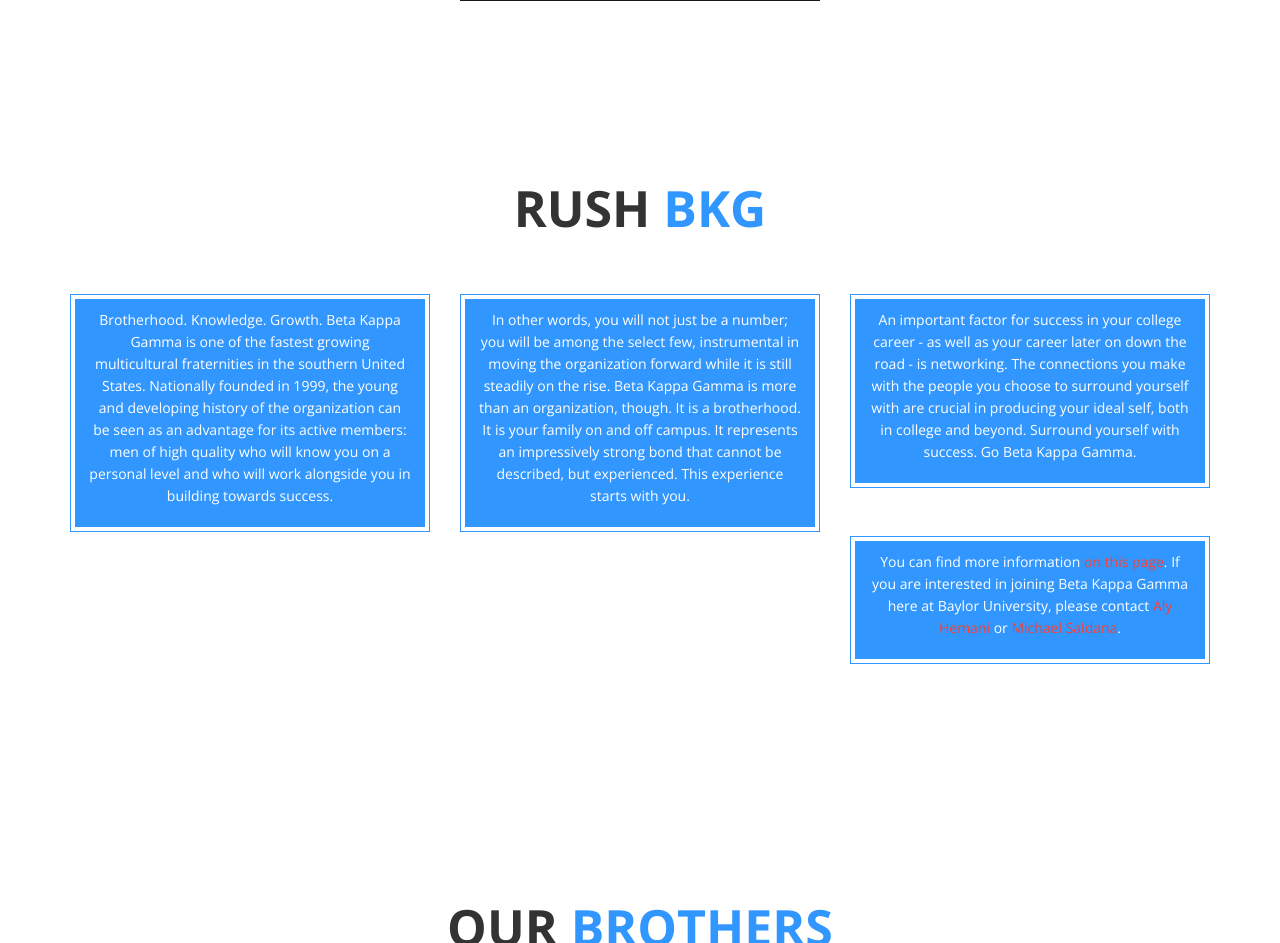
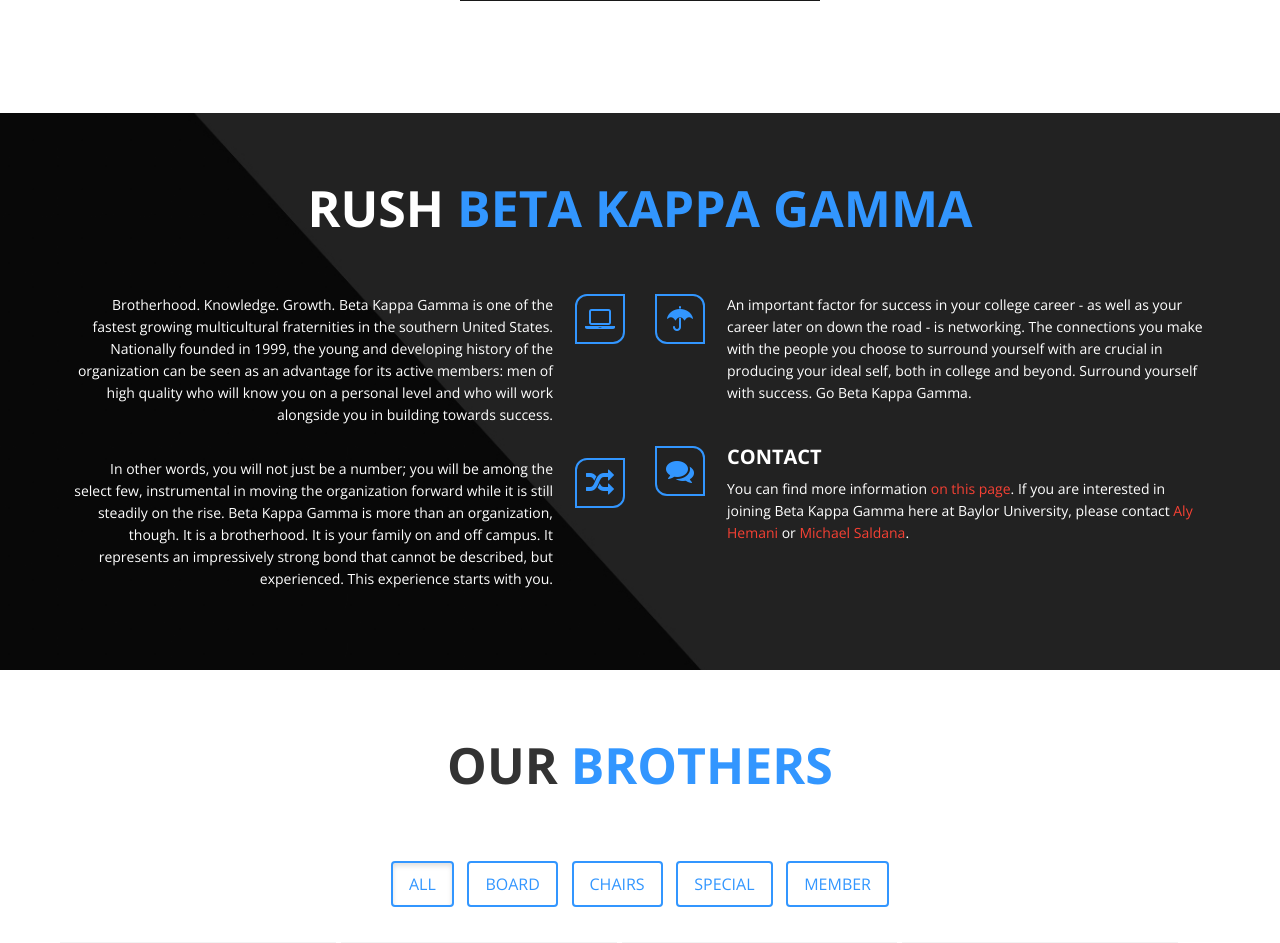
Before and after one commit to BKGBaylor/bkgbaylor.github.io, a PHP site: page / in a window 1280 px wide. Shown: the part 3353-4296 px from the top of the page. Run offline with PHP 8.4, Linux system fonts and the light colour scheme.

Commit message:
Edited Rush tab

```diff
--- a/assets/css/style.css
+++ b/assets/css/style.css
@@ -46,15 +46,6 @@
 #about .icon-wrapper i{background:#fff;color:#3296FF;border:2px solid #3296FF;border-radius:50%;font-size:30px;height:48px;line-height:48px;text-align:center;width:48px;-webkit-transition:all .5s ease;-moz-transition:all .5s ease;transition:all .5s ease}
 #about .service-box:hover i{background:#3296FF;color:#fff}
 
-#rush{background:#fff;padding-bottom:50px}
-#rush .service-box{position:relative;border:1px solid #3296FF;margin-bottom:48px}
-#rush .content{color:#fff;text-align:center;background:#3296FF;border:4px solid #fff;padding:10px 14px}
-#rush .content h2{font-size:20px;font-weight:300;text-transform:uppercase}
-#rush .content p{line-height:22px;font-weight:300}
-#rush .icon-wrapper{background:#fff;border-radius:50%;height:54px;left:-7px;padding:3px;position:absolute;top:-30px;width:54px}
-#rush .icon-wrapper i{background:#fff;color:#3296FF;border:2px solid #3296FF;border-radius:50%;font-size:30px;height:48px;line-height:48px;text-align:center;width:48px;-webkit-transition:all .5s ease;-moz-transition:all .5s ease;transition:all .5s ease}
-#rush .service-box:hover i{background:#3296FF;color:#fff}
-
 #next{background:#333;background-size:cover;text-align:center}
 #next .main-text{margin:20px 0}
 #next .main-text h1{font-weight:500;font-size:50px;color:#3296FF}
@@ -65,6 +56,23 @@
 #next .content{color:#fff;text-align:center;background:#3296FF;border:4px solid #fff;padding:10px 14px}
 #next .content h2{font-size:20px;font-weight:300;text-transform:uppercase}
 #next .content p{line-height:22px;font-weight:300}
+
+#rush{background:url(../img/background/bg-2.jpg) center center no-repeat;color:#fff;background-size:cover;overflow:hidden}
+#rush .section-title span{color:#fff}#why-chose .showcase-box img{position:relative;top:86px}
+#rush .content-left,#why-chose .content-right{position:relative}
+#rush .icon{float:right;width:50px;height:50px;border:2px solid #3296FF;overflow:hidden;border-top-left-radius:12px;border-bottom-right-radius:12px;text-align:center;-webkit-transition:all .5s ease;-moz-transition:all .5s ease;transition:all .5s ease}
+#rush .icon i{font-size:28px;line-height:48px;color:#3296FF;-webkit-transition:all .5s ease;-moz-transition:all .5s ease;transition:all .5s ease}
+#rush .box-left:hover .icon,#rush .box-right:hover .icon{background-color:#3296FF}
+#rush .box-left:hover .icon i,#rush .box-right:hover .icon i{color:#fff}
+#rush .content-left .box-left .content{padding-right:72px}
+#rush .content-left .box-left .content h4{color:#FFF;font-size:20px;font-weight:700;text-transform:uppercase;text-align:right}
+#rush .content-left .box-left .content p{text-align:right;line-height:22px;font-size:14px;font-weight:300}
+#rush .content-left .box-left:hover .icon{border-top-left-radius:0;border-bottom-right-radius:0;border-top-right-radius:12px;border-bottom-left-radius:12px}
+#rush .content-right .icon{float:left;border-top-left-radius:0;border-bottom-right-radius:0;border-top-right-radius:12px;border-bottom-left-radius:12px}
+#rush .content-right .box-right .content{text-align:left;padding-left:72px}
+#rush .content-right .box-right h4{color:#FFF;font-size:20px;font-weight:700;text-transform:uppercase;text-align:left}
+#rush .content-right .box-right p{line-height:22px;font-size:14px;font-weight:300}
+#rush .content-right .box-right:hover .icon{border-top-left-radius:12px;border-bottom-right-radius:12px;border-top-right-radius:0;border-bottom-left-radius:0}
 
 #pictures{background:url(../img/background/bg-1.jpg) center center no-repeat;background-size:cover;color:#fff}
 #pictures .section-title span{color:#fff}
--- a/index.html
+++ b/index.html
@@ -264,34 +264,6 @@
 		<!-- End Pictures Section -->
 
 
-
-	<!--	<div class="row">
-					<div id="blog-slider" class="owl-carousel owl-theme">
-						<div class="item">
-						<img src="assets/img/photos/1.jpg" alt="">
-						</div>
-						<div class="item">
-						<img src="assets/img/photos/2.jpg" alt="">
-						</div>
-						<div class="item">
-						<img src="assets/img/photos/3.jpg" alt="">
-						</div>
-						<div class="item">
-						<img src="assets/img/photos/4.jpg" alt="">
-						</div>
-						<div class="item">
-						<img src="assets/img/photos/5.jpg" alt="">
-						</div>
-						<div class="item">
-						<img src="assets/img/photos/6.jpg" alt="">
-						</div>
-						<div class="item">
-						<img src="assets/img/photos/7.jpg" alt="">
-						</div>
-					</div>
-				</div> -->
-
-
 		<!-- Start Blog Section
 		<section id="blog">
 			<div class="container">
@@ -497,33 +469,48 @@
 		<!-- Start Rush Section -->
 		<section id="rush">
 			<div class="container">
-				<h1 class="section-title wow fadeIn" data-wow-delay=".2s"><span>Rush</span> BKG</h1>
+				<h1 class="section-title wow fadeIn" data-wow-delay=".2s"><span>RUSH</span> Beta Kappa Gamma</h1>
 				<div class="row">
-					<div class="col-sm-6 col-md-4 wow fadeInUp">
-						<div class="service-box">
-							<div class="content">
-								<p>	Brotherhood. Knowledge. Growth. Beta Kappa Gamma is one of the fastest growing multicultural fraternities in the southern United States. Nationally founded in 1999, the young and developing history of the organization can be seen as an advantage for its active members: men of high quality who will know you on a personal level and who will work alongside you in building towards success.
+					<div class="col-md-6 wow fadeInLeft" data-wow-offset="10" data-wow-delay="0.5s">
+						<div class="content-left">
+							<div class="box-left">
+								<span class="icon">
+									<i class="fa fa-laptop"></i>
+								</span>
+								<div class="content">
+									<p>Brotherhood. Knowledge. Growth. Beta Kappa Gamma is one of the fastest growing multicultural fraternities in the southern United States. Nationally founded in 1999, the young and developing history of the organization can be seen as an advantage for its active members: men of high quality who will know you on a personal level and who will work alongside you in building towards success.</p>
+								</div>
+							</div>
+							<br>
+							<div class="box-left">
+								<span class="icon">
+									<i class="fa fa-random"></i>
+								</span>
+								<div class="content">
+									<p>In other words, you will not just be a number; you will be among the select few, instrumental in moving the organization forward while it is still steadily on the rise. Beta Kappa Gamma is more than an organization, though. It is a brotherhood. It is your family on and off campus. It represents an impressively strong bond that cannot be described, but experienced. This experience starts with you.</p>
+								</div>
 							</div>
 						</div>
 					</div>
-					<div class="col-sm-6 col-md-4 wow fadeInUp">
-						<div class="service-box">
-							<div class="content">
-								<p>In other words, you will not just be a number; you will be among the select few, instrumental in moving the organization forward while it is still steadily on the rise. Beta Kappa Gamma is more than an organization, though. It is a brotherhood. It is your family on and off campus. It represents an impressively strong bond that cannot be described, but experienced. This experience starts with you.
+					<div class="col-md-6 wow fadeInRight" data-wow-offset="10" data-wow-delay="0.5s">
+						<div class="content-right">
+							<div class="box-right">
+								<span class="icon">
+									<i class="fa fa-umbrella"></i>
+								</span>
+								<div class="content">
+									<p>An important factor for success in your college career - as well as your career later on down the road - is networking. The connections you make with the people you choose to surround yourself with are crucial in producing your ideal self, both in college and beyond. Surround yourself with success. Go Beta Kappa Gamma.</p>
+								</div>
 							</div>
-						</div>
-					</div>
-					<div class="col-sm-6 col-md-4 wow fadeInUp">
-						<div class="service-box">
-							<div class="content">
-								<p>An important factor for success in your college career - as well as your career later on down the road - is networking. The connections you make with the people you choose to surround yourself with are crucial in producing your ideal self, both in college and beyond. Surround yourself with success. Go Beta Kappa Gamma.
-							</div>
-						</div>
-					</div>
-					<div class="col-sm-6 col-md-4 wow fadeInUp">
-						<div class="service-box">
-							<div class="content">
-								<p>You can find more information <a href="rush.html" target="_blank">on this page</a>. If you are interested in joining Beta Kappa Gamma here at Baylor University, please contact <a href="mailto:alyhemani@gmail.com">Aly Hemani</a> or <a href="mailto:Michael_Saldana@baylor.edu">Michael Saldana</a>.
+							<br>
+							<div class="box-right">
+								<span class="icon">
+									<i class="fa fa-comments"></i>
+								</span>
+								<div class="content">
+									<h4>Contact</h4>
+									<p>You can find more information <a href="rush.html" target="_blank">on this page</a>. If you are interested in joining Beta Kappa Gamma here at Baylor University, please contact <a href="mailto:alyhemani@gmail.com">Aly Hemani</a> or <a href="mailto:Michael_Saldana@baylor.edu">Michael Saldana</a>.</p>
+								</div>
 							</div>
 						</div>
 					</div>
```
